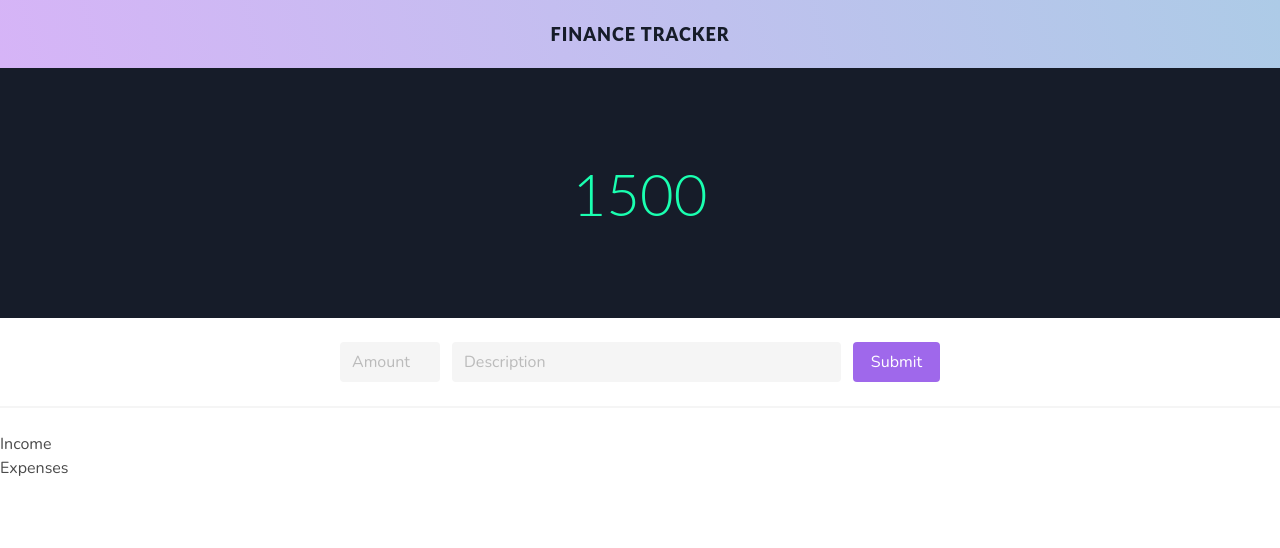
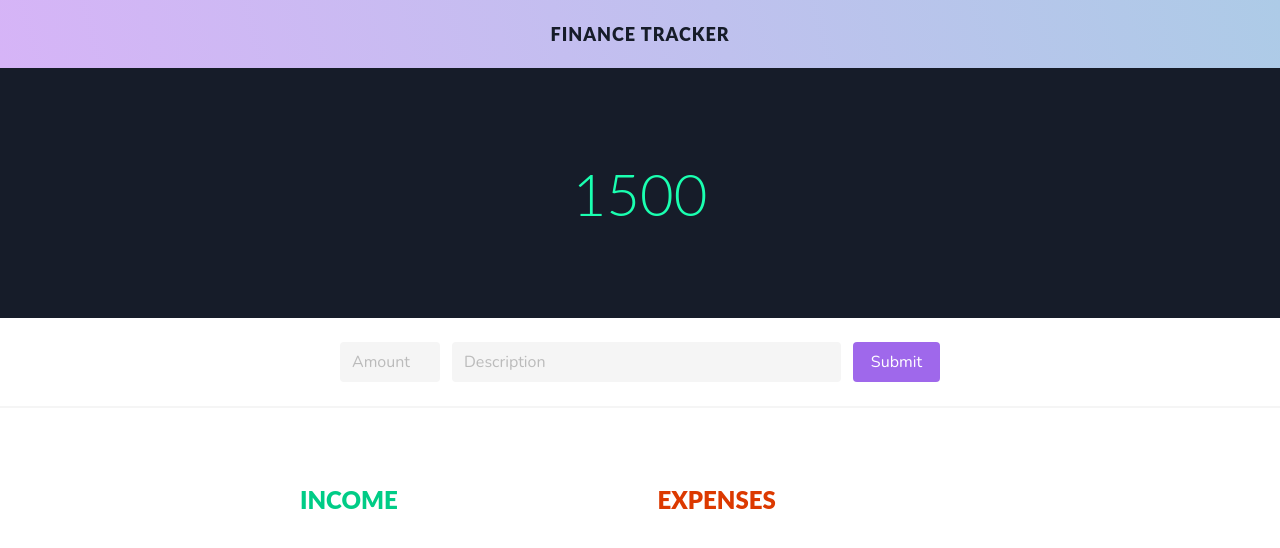
Before and after one commit to wmujahid/fiTrac-frontend, an Angular app in the folder fitrac/: page / in a window 1280 px wide. Shown: the top 548 px of the page. Built offline with nearby package versions, Linux system fonts and the light colour scheme; no server answers.

Commit message:
added budget-item-list columns and styling

```diff
--- a/fitrac/src/app/budget-item-list/budget-item-list.component.html
+++ b/fitrac/src/app/budget-item-list/budget-item-list.component.html
@@ -1,5 +1,5 @@
-<section class="bufget-item-list-section">
-  <div class="budget-item-container">
+<section class="budget-items-section">
+  <div class="budget-items-container">
 
     <div class="income-column">
       <h1>Income</h1>
--- a/fitrac/src/app/budget-item-list/budget-item-list.component.scss
+++ b/fitrac/src/app/budget-item-list/budget-item-list.component.scss
@@ -0,0 +1,53 @@
+@import '../../main-styles.scss';
+
+.budget-items-section {
+    display: flex;
+    padding: 50px;
+
+    // Horizontally and vertically center flex children
+    justify-content: center;
+    align-items: center;
+
+    .budget-items-container {
+        display: flex;
+        max-width: 680px;
+        height: 100%;
+        width: 100%;
+
+        .income-column, .expenses-column {
+            display: flex;
+            flex-direction: column;
+            flex-basis: 0; // for the columns to be the same size, regardless of content
+            flex-grow: 1;
+
+            h1 {
+                font-family: 'Lato';
+                font-size: 24px;
+                font-weight: 900;
+                text-transform: uppercase;
+            }
+
+            .budget-items {
+                display: flex;
+                flex-direction: column;
+
+                margin-top: 20px;
+            }
+        }
+
+        .income-column {
+            margin-right: 35px;
+
+            h1 {
+                color: $green;
+            }
+        }
+
+        .expenses-column {
+
+            h1 {
+                color: $red;
+            }
+        }
+    }
+}
```
